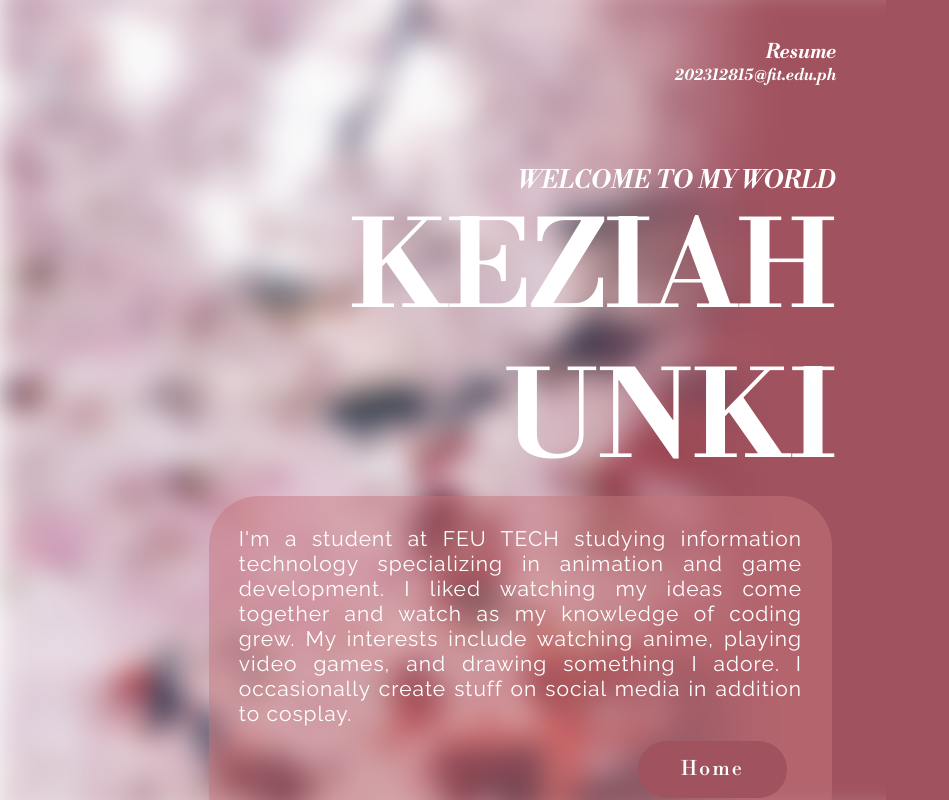
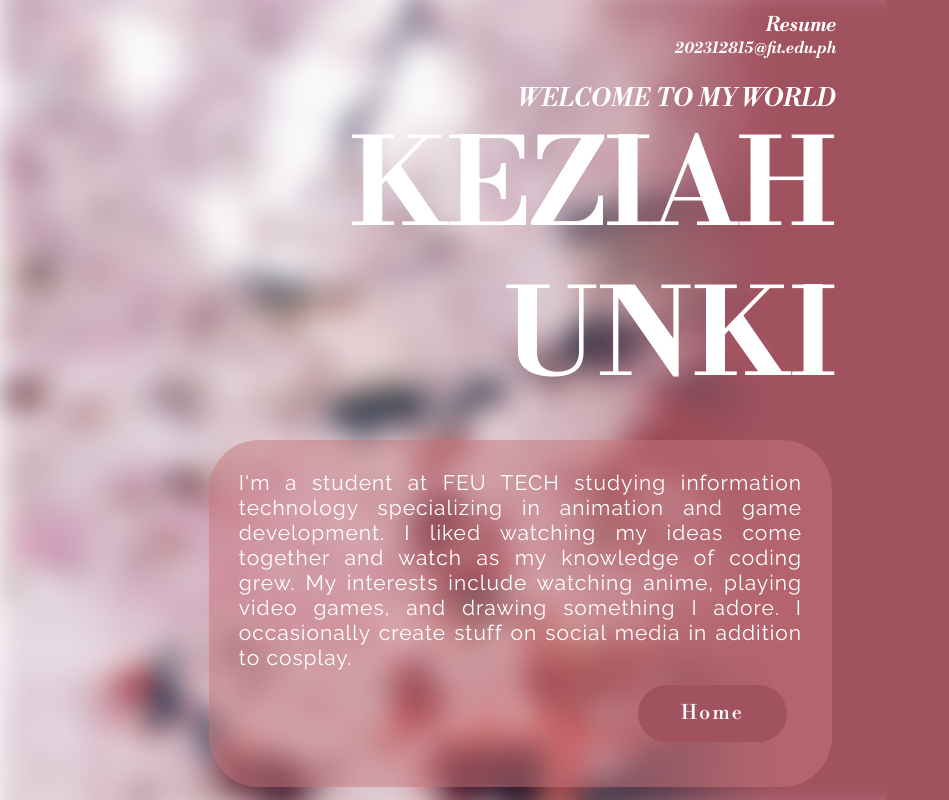
Before and after one commit to U-Keziah/WD-Finals, a plain HTML site: page index.html in a window 1280 px wide. Shown: the whole page, without its empty margins (0-949 px from the left). Drawn offline with nearby package versions, Linux system fonts and the light colour scheme.

Commit message:
refactor(landing-page): size of height change

```diff
--- a/assets/css/style.css
+++ b/assets/css/style.css
@@ -40,7 +40,6 @@
             flex-direction: column;
             align-items: end;
             width: 96dvh;
-            margin: 5dvh 0dvh 5dvh 0dvh;
             font-family: "Libre Bodoni", serif;
             font-style: italic;
             color: white;
@@ -55,7 +54,6 @@
             display: flex;
             flex-direction: column;
             align-items: end;
-            margin-top: 5dvh;
             color: white;
 
             & > h1 {
@@ -79,7 +77,6 @@
             flex-direction: column;
             justify-content: end;
             align-items: end;
-            margin-bottom: 5dvh;
             margin-right: 4px;
             margin-left: 1dvw;
             color: white;
```
